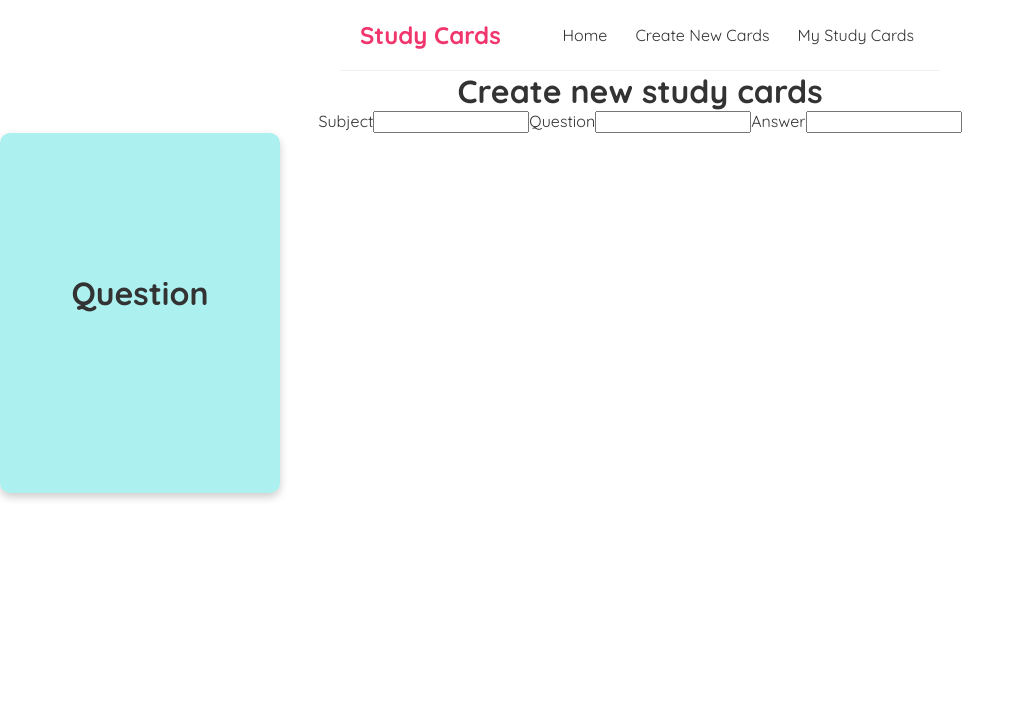
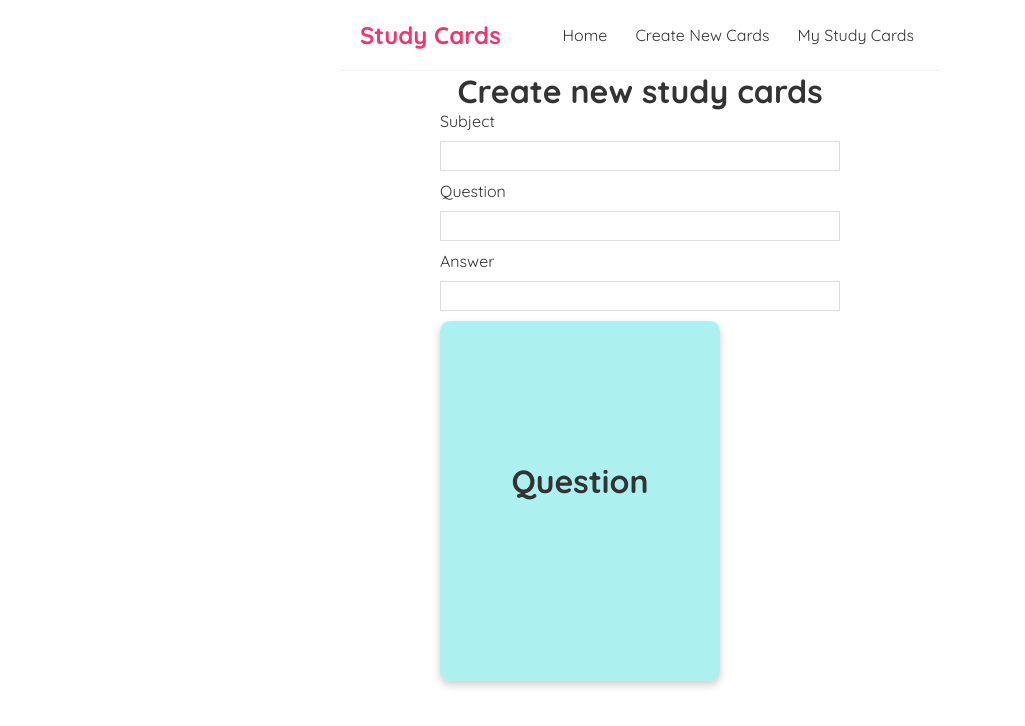
Before and after one commit to EvaGraceSmith/studyCards, a React (Create React App) app: page /createnewstudycards in a window 1280 px wide. Shown: the top 726 px of the page, without its empty margins (0-1025 px from the left). Built offline with nearby package versions, Linux system fonts and the light colour scheme.

Commit message:
updated styling

```diff
--- a/src/components/Cards.js
+++ b/src/components/Cards.js
@@ -5,7 +5,7 @@
 
 function Cards() {
     return (
-        <>
+        <div className='create'>
         <h1>Create new study cards</h1>
         <form>
             <label>Subject</label>
@@ -31,7 +31,7 @@
             </div>
         </div>
 
-        </>
+        </div>
     )
 }
 
--- a/src/index.css
+++ b/src/index.css
@@ -54,3 +54,35 @@
   box-sizing: border-box;
   text-align: center;
 }
+
+/* create new blog form */
+.create {
+  max-width: 400px;
+  margin: 0 auto;
+  text-align: center;
+}
+.create label {
+  text-align: left;
+  display: block;
+}
+.create h2 {
+  font-size: 20px;
+  color: #f1356d;
+  margin-bottom: 30px;
+}
+.create input, .create textarea, .create select {
+  width: 100%;
+  padding: 6px 10px;
+  margin: 10px 0;
+  border: 1px solid #ddd;
+  box-sizing: border-box;
+  display: block;
+}
+.create button {
+  background: #f1356d;
+  color: #fff;
+  border: 0;
+  padding: 8px;
+  border-radius: 8px;
+  cursor: pointer;
+}
```
